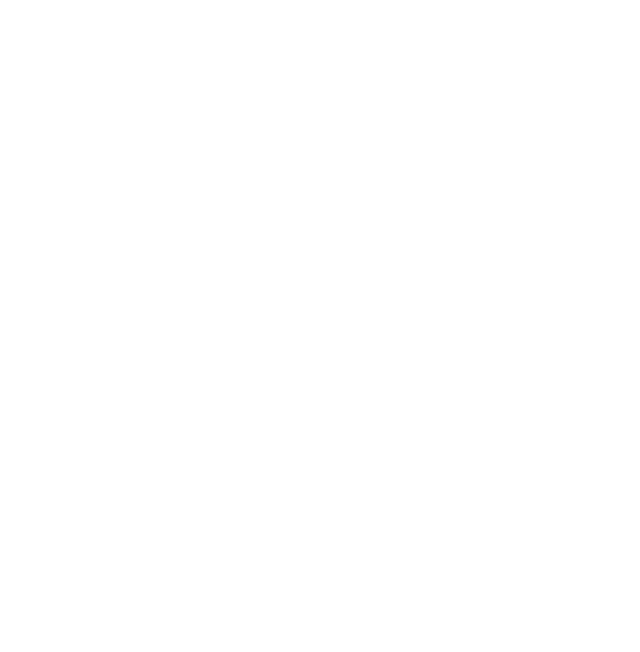
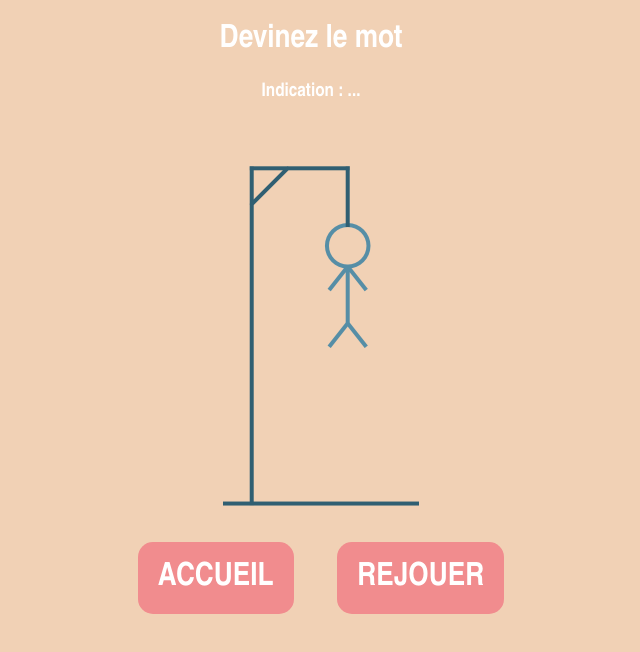
Before and after one commit to DevKrazy/Hangman, a plain HTML site: page play.html in a window 1280 px wide. Shown: the whole page, without its empty margins (329-969 px from the left). Drawn offline with Linux system fonts and the light colour scheme.

Commit message:
Ajout des fichiers images de la potence Écriture du html des fichiers index.html et play.html Création du style index.css et play.css

```diff
--- /dev/null
+++ b/css/general_style.css
@@ -0,0 +1,29 @@
+* {
+    font-family: "Avenir Next", "Arial Narrow";
+}
+
+h1, h2, h3, h4, h5, h6 {
+    text-align: center;
+    color: white;
+}
+
+body {
+    background-color: #F1D1B5;
+}
+
+a.button {
+    border-radius: 15px;
+    padding: 10px;
+    color: white;
+    background-color: #F18C8E;
+    text-decoration: none;
+    font-weight: bold;
+    font-size: xx-large;
+    padding: 20px;
+    transition: 1s;
+}
+
+a.button:hover {
+    background-color: #F0B7A4;
+    border-radius: 40px;
+}
--- a/css/play.css
+++ b/css/play.css
@@ -0,0 +1,25 @@
+div #menu {
+    display: block;
+    margin: auto;
+    padding: 10px;
+    width: 100%;
+    margin-bottom: 100px;
+    text-align: center;
+}
+
+div#menu > a.button {
+    margin: 20px;
+}
+
+div#potence {
+    display: block;
+    margin: auto;
+    padding: 10px;
+    width: 100%;
+    text-align: center;
+}
+
+div#potence > img{
+    width: 250px;
+    height: 400px;
+}
--- a/play.html
+++ b/play.html
@@ -1,10 +1,25 @@
 <!DOCTYPE html>
-<html lang="en">
+<html lang="fr">
 <head>
-    <meta charset="UTF-8">
-    <title>Title</title>
+    <meta http-equiv="Content-Type" content="text/html; charset=utf-8"/>
+    <link href="css/general_style.css" rel="stylesheet" type="text/css"/>
+    <link href="css/play.css" rel="stylesheet" type="text/css"/>
+    <script src="js/play.js"></script>
+    <script src="js/simpleajax.js"></script>
+    <title>Hangman by Nathan & Lise - Playing</title>
 </head>
 <body>
+<div id="header">
+    <h1>Devinez le mot</h1>
+    <h3>Indication : ...</h3>
+    <div id="potence">
+        <img src="graphics/potence11.png" alt="potence">
+    </div>
+    <div id="menu">
+        <a class="button" href="index.html">ACCUEIL</a>
+        <a class="button" href="play.html">REJOUER</a>
+    </div>
 
+</div>
 </body>
 </html>
```
Also changed, not shown: css/index.css (+15 -0 lines), index.html (+17 -0 lines), graphics/potence1.png (added), graphics/potence10.png (added), graphics/potence11.png (added), graphics/potence2.png (added), graphics/potence3.png (added), graphics/potence4.png (added), graphics/potence5.png (added), graphics/potence6.png (added), graphics/potence7.png (added), graphics/potence8.png (added), graphics/potence9.png (added), graphics/title.png (added), 1 other file.
